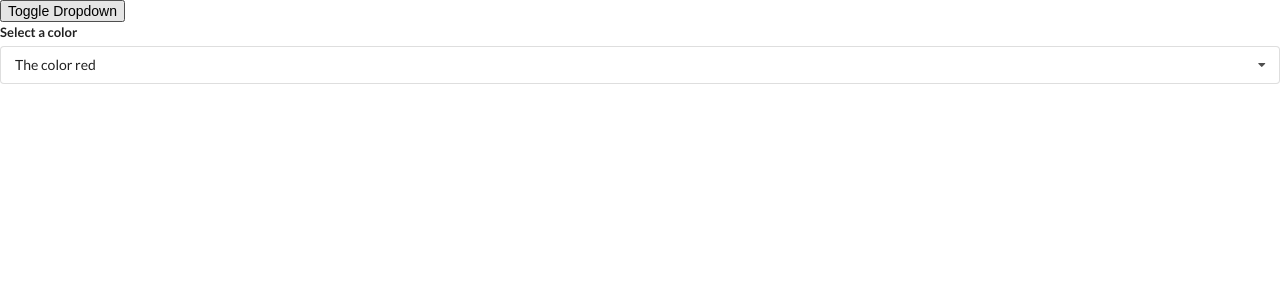
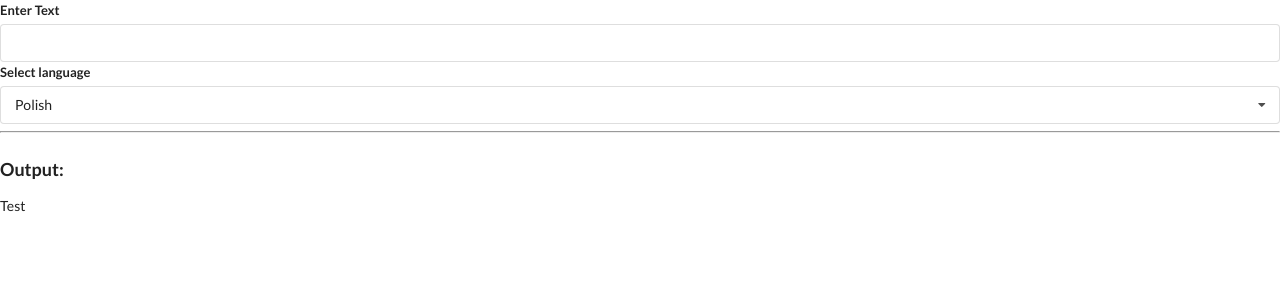
Before and after one commit to janekbartnicki/widgets, a React (Create React App) app: page / in a window 1280 px wide. Shown: the top 300 px of the page. Built offline with nearby package versions, Linux system fonts and the light colour scheme.

Commit message:
Creating Translate component

```diff
--- a/src/App.js
+++ b/src/App.js
@@ -1,49 +1,43 @@
 import React, {useState} from "react";
-import Accordion from "./components/Accordion";
-import Search from "./components/Search";
-import Dropdown from "./components/Dropdown";
+// import Accordion from "./components/Accordion";
+// import Search from "./components/Search";
+// import Dropdown from "./components/Dropdown";
+import Translate from "./components/Translate";
 
-const items = [
-    {
-        title: 'What is React?',
-        content: 'React is a front-end JS library.'
-    },
-    {
-        title: 'Why use React?',
-        content: 'React is a most popular JS library.'
-    },
-    {
-        title: 'How do you use React?',
-        content: 'You can use React by creating components.'
-    }
-];
+// const items = [
+//     {
+//         title: 'What is React?',
+//         content: 'React is a front-end JS library.'
+//     },
+//     {
+//         title: 'Why use React?',
+//         content: 'React is a most popular JS library.'
+//     },
+//     {
+//         title: 'How do you use React?',
+//         content: 'You can use React by creating components.'
+//     }
+// ];
 
-const options = [
-    {
-        label: 'The color red',
-        value: 'red'
-    },
-    {
-        label: 'The color green',
-        value: 'green'
-    },
-    {
-        label: 'The color blue',
-        value: 'blue'
-    }
-]
+// const options = [
+//     {
+//         label: 'The color red',
+//         value: 'red'
+//     },
+//     {
+//         label: 'The color green',
+//         value: 'green'
+//     },
+//     {
+//         label: 'The color blue',
+//         value: 'blue'
+//     }
+// ]
 
 export default function App() {
-    const [selected, setSelected] = useState(options[0]);
-    const [showDropdown, setShowDropdown] = useState(true);
-
     return (
         <div>
-            <button onClick={() => setShowDropdown(!showDropdown)}>Toggle Dropdown</button>
-            { showDropdown ?
-                <Dropdown selected={selected} onSelectedChange={setSelected} options={options} label='Select a color'/>
-                : null
-            }
+            <Translate />
         </div>
     )
 };
--- /dev/null
+++ b/src/components/Convert.js
@@ -0,0 +1,10 @@
+import React, {useState, useEffect} from "react";
+
+export default function Convert({language, text}) {
+
+    useEffect(() => {
+        console.log('chuj');
+    }, [language, text]);
+
+    return <div>Test</div>
+}
--- /dev/null
+++ b/src/components/Translate.js
@@ -0,0 +1,42 @@
+import React, {useState} from 'react';
+import Dropdown from './Dropdown';
+import Convert from './Convert';
+
+//AIzaSyCHUCmpR7cT_yDFHC98CZJy2LTms-IwDlM
+
+const options = [
+    {
+        label: 'Polish',
+        value: 'pl'
+    },
+    {
+        label: 'French',
+        value: 'fr'
+    },
+    {
+        label: 'German',
+        value: 'de'
+    }
+]
+
+export default function Translate() {
+    const [language, setLanguage] = useState(options[0]);
+    const [text, setText] = useState('');
+
+    return (
+        <div>
+            <div className="ui form">
+                <div className="field">
+                    <label>Enter Text</label>
+                    <input type="text" onChange={event => {
+                        setText(event.target.value);
+                    }}/>
+                </div>
+            </div>
+            <Dropdown options={options} selected={language} onSelectedChange={setLanguage} label="Select language"/>
+            <hr/>
+            <h3 className='ui header'>Output: </h3>
+            <Convert text={text} language={language}/>
+        </div>
+    )
+}
```
